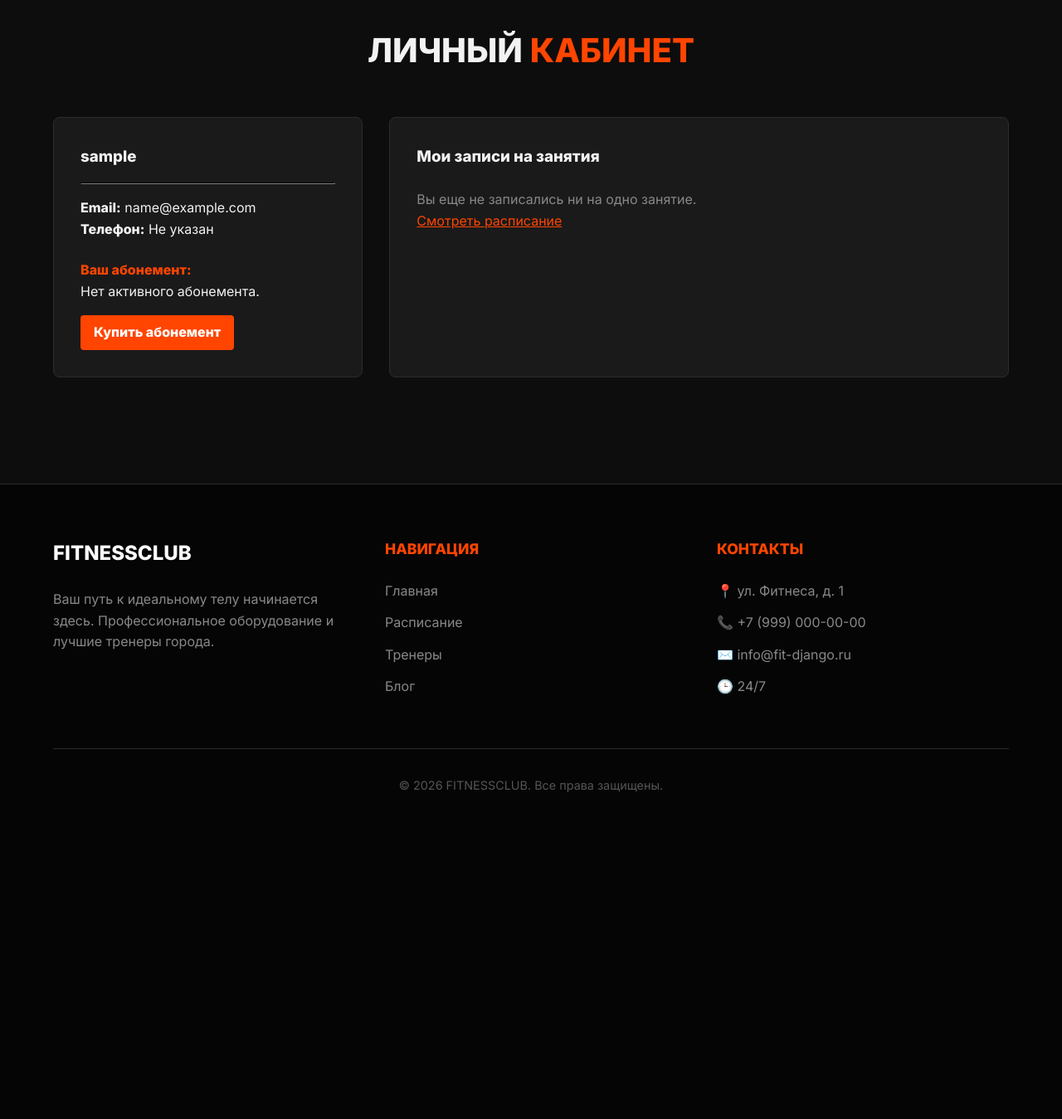
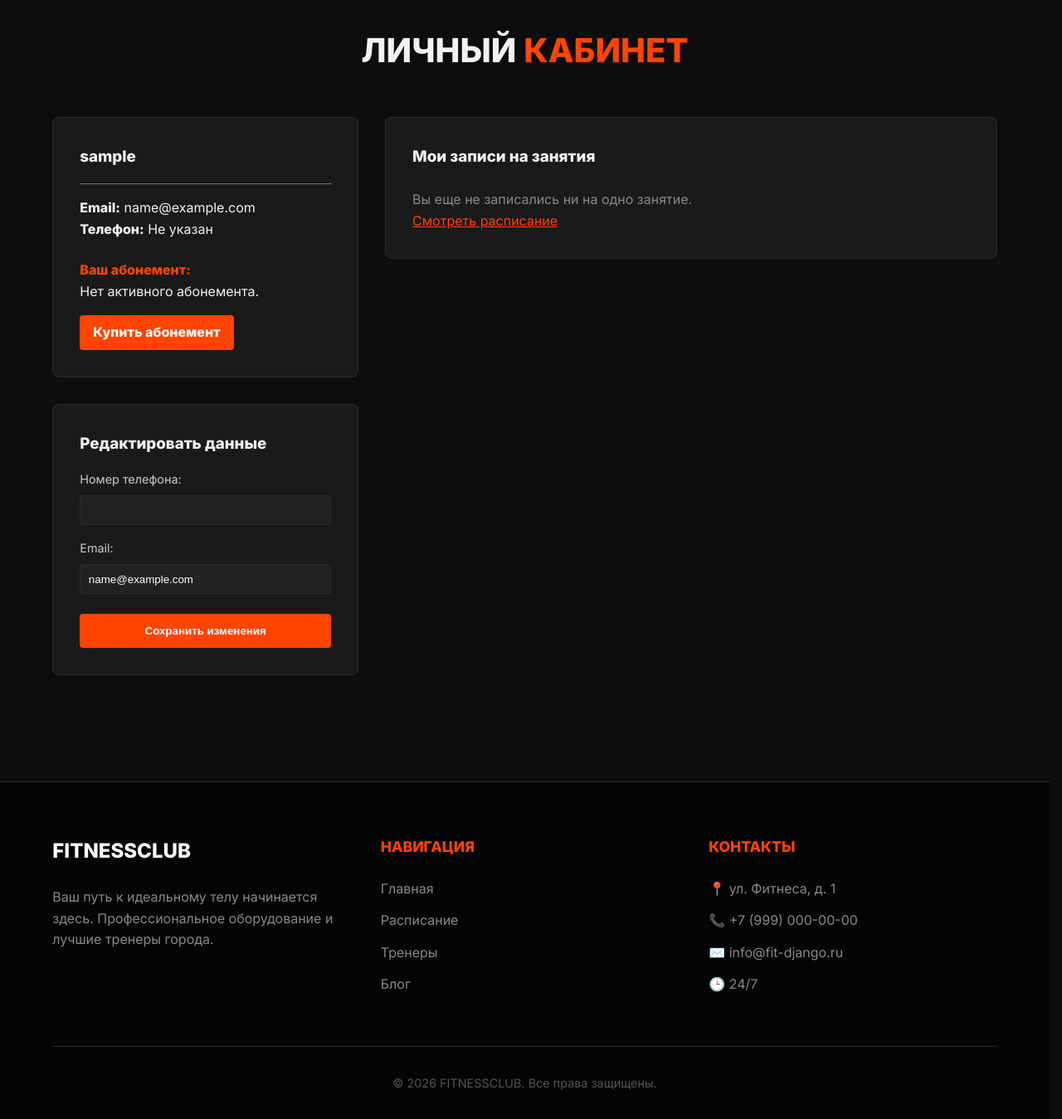
Before and after one commit to ZentifyID/django-fitness, a Django app: page /members/dashboard/ in a window 1280 px wide. Shown: the part 71-1420 px from the top of the page at 83% size. Before the commit the page ends 1026 px from the top, so only its background shows below. Run offline with Django 5.2, Linux system fonts and the light colour scheme; the visitor is signed in with stand-in values (Sample User, id 1); data comes from the database, SQL or seed files in the repository; data that the repository does not hold is empty.

Commit message:
Редактирование дизайна

```diff
--- /dev/null
+++ b/members/forms.py
@@ -0,0 +1,43 @@
+from django import forms
+from django.contrib.auth.models import User
+from django.contrib.auth.forms import UserCreationForm
+from .models import MemberProfile
+
+class MemberRegistrationForm(UserCreationForm):
+    email = forms.EmailField(required=True, label="Email")
+    phone = forms.CharField(max_length=20, required=True, label="Номер телефона")
+
+    class Meta(UserCreationForm.Meta):
+        fields = UserCreationForm.Meta.fields + ('email',)
+
+    def save(self, commit=True):
+        user = super().save(commit=False)
+        user.email = self.cleaned_data['email']
+        if commit:
+            user.save()
+            # Профиль создается в представлении или через сигналы, но мы сделаем в представлении для контроля
+        return user
+
+class ProfileUpdateForm(forms.ModelForm):
+    email = forms.EmailField(required=True, label="Email")
+
+    class Meta:
+        model = MemberProfile
+        fields = ['phone']
+        labels = {
+            'phone': 'Номер телефона',
+        }
+
+    def __init__(self, *args, **kwargs):
+        user = kwargs.pop('user', None)
+        super().__init__(*args, **kwargs)
+        if user:
+            self.fields['email'].initial = user.email
+
+    def save(self, user, commit=True):
+        profile = super().save(commit=False)
+        user.email = self.cleaned_data['email']
+        if commit:
+            user.save()
+            profile.save()
+        return profile
--- a/members/views.py
+++ b/members/views.py
@@ -8,17 +8,20 @@ import datetime
 from .models import MemberProfile, MembershipPlan
 from schedule.models import Booking
 
+from .forms import MemberRegistrationForm, ProfileUpdateForm
+
 def register_view(request):
     if request.method == 'POST':
-        form = UserCreationForm(request.POST)
+        form = MemberRegistrationForm(request.POST)
         if form.is_valid():
             user = form.save()
-            MemberProfile.objects.create(user=user)
+            phone = form.cleaned_data.get('phone')
+            MemberProfile.objects.create(user=user, phone=phone)
             login(request, user)
             messages.success(request, 'Регистрация прошла успешно!')
             return redirect('members:dashboard')
     else:
-        form = UserCreationForm()
+        form = MemberRegistrationForm()
     return render(request, 'members/register.html', {'form': form})
 
 def login_view(request):
@@ -43,9 +46,21 @@ def logout_view(request):
 def dashboard(request):
     profile, created = MemberProfile.objects.get_or_create(user=request.user)
     bookings = Booking.objects.filter(user=request.user).order_by('schedule__start_time')
+
+    if request.method == 'POST':
+        form = ProfileUpdateForm(request.POST, instance=profile, user=request.user)
+        if form.is_valid():
+            form.save(user=request.user)
+            messages.success(request, 'Профиль успешно обновлен!')
+            return redirect('members:dashboard')
+    else:
+        form = ProfileUpdateForm(instance=profile, user=request.user)
+
     return render(request, 'members/dashboard.html', {
         'profile': profile,
-        'bookings': bookings
+        'bookings': bookings,
+        'form': form,
+        'now': timezone.now()
     })
 
 @login_required
--- a/static_local/css/style.css
+++ b/static_local/css/style.css
@@ -1,3 +1,7 @@
+html {
+    scrollbar-gutter: stable;
+}
+
 :root {
     --bg-color: #0d0d0d;
     --text-color: #f2f2f2;
@@ -18,6 +22,13 @@ body {
     color: var(--text-color);
     font-family: var(--font-family);
     line-height: 1.6;
+    display: flex;
+    flex-direction: column;
+    min-height: 100vh;
+}
+
+.content-wrapper {
+    flex: 1;
 }
 
 /* Navbar */
@@ -252,3 +263,60 @@ footer {
     color: #555;
     font-size: 0.9rem;
 }
+/* Toast Notifications */
+.toast-container {
+    position: fixed;
+    bottom: 2rem;
+    right: 2rem;
+    z-index: 2000;
+    display: flex;
+    flex-direction: column;
+    gap: 1rem;
+    max-width: 400px;
+}
+
+.toast {
+    background: var(--secondary);
+    color: white;
+    padding: 1.2rem 1.5rem;
+    border-radius: 8px;
+    border: 1px solid var(--accent);
+    border-left: 5px solid var(--primary);
+    box-shadow: 0 10px 30px rgba(0,0,0,0.5);
+    display: flex;
+    align-items: center;
+    justify-content: space-between;
+    animation: slideIn 0.5s ease forwards;
+    cursor: pointer;
+}
+
+.toast.success { border-left-color: #4CAF50; }
+.toast.error { border-left-color: #F44336; }
+.toast.warning { border-left-color: #FF9800; }
+.toast.info { border-left-color: #2196F3; }
+
+.toast.fade-out {
+    animation: slideOut 0.5s ease forwards;
+}
+
+@keyframes slideIn {
+    from {
+        transform: translateX(100%);
+        opacity: 0;
+    }
+    to {
+        transform: translateX(0);
+        opacity: 1;
+    }
+}
+
+@keyframes slideOut {
+    from {
+        transform: translateX(0);
+        opacity: 1;
+    }
+    to {
+        transform: translateX(100%);
+        opacity: 0;
+    }
+}
--- a/templates/base.html
+++ b/templates/base.html
@@ -34,8 +34,32 @@
         </div>
     </nav>
 
-    {% block content %}
-    {% endblock %}
+    <div class="content-wrapper">
+        {% block content %}
+        {% endblock %}
+    </div>
+
+    <!-- Toast Notifications -->
+    <div class="toast-container" id="toast-container">
+        {% if messages %}
+            {% for message in messages %}
+                <div class="toast {{ message.tags }}" onclick="this.classList.add('fade-out'); setTimeout(() => this.remove(), 500);">
+                    <span>{{ message }}</span>
+                    <span style="margin-left: 1rem; opacity: 0.5;">&times;</span>
+                </div>
+            {% endfor %}
+        {% endif %}
+    </div>
+
+    <script>
+        // Auto-close toasts after 5 seconds
+        document.querySelectorAll('.toast').forEach(toast => {
+            setTimeout(() => {
+                toast.classList.add('fade-out');
+                setTimeout(() => toast.remove(), 500);
+            }, 5000);
+        });
+    </script>
 
     <footer>
         <div class="footer-grid">
--- a/templates/members/dashboard.html
+++ b/templates/members/dashboard.html
@@ -8,7 +8,8 @@
 
     <div style="display: grid; grid-template-columns: 1fr 2fr; gap: 2rem;">
         <!-- Профиль -->
-        <div style="background: var(--secondary); padding: 2rem; border-radius: 8px; border: 1px solid var(--accent);">
+        <div>
+            <div style="background: var(--secondary); padding: 2rem; border-radius: 8px; border: 1px solid var(--accent); margin-bottom: 2rem;">
                 <h3>{{ user.username }}</h3>
                 <hr style="margin: 1rem 0; border-color: var(--accent);">
                 <p><strong>Email:</strong> {{ user.email|default:"Не указан" }}</p>
@@ -24,19 +25,36 @@
                 {% endif %}
             </div>
 
+            <!-- Редактирование профиля -->
+            <div style="background: var(--secondary); padding: 2rem; border-radius: 8px; border: 1px solid var(--accent);">
+                <h3 style="margin-bottom: 1rem;">Редактировать данные</h3>
+                <form method="POST">
+                    {% csrf_token %}
+                    <div class="profile-form">
+                        {{ form.as_p }}
+                    </div>
+                    <button type="submit" class="btn-primary" style="width: 100%; padding: 0.8rem; margin-top: 0.5rem;">Сохранить изменения</button>
+                </form>
+            </div>
+        </div>
+
         <!-- Мои записи -->
-        <div style="background: var(--secondary); padding: 2rem; border-radius: 8px; border: 1px solid var(--accent);">
+        <div style="background: var(--secondary); padding: 2rem; border-radius: 8px; border: 1px solid var(--accent); height: fit-content;">
             <h3 style="margin-bottom: 1.5rem;">Мои записи на занятия</h3>
             {% if bookings %}
                 <ul style="list-style: none;">
                 {% for booking in bookings %}
-                    <li style="padding: 1rem; border-bottom: 1px solid var(--accent); display: flex; justify-content: space-between; align-items: center;">
+                    <li style="padding: 1rem; border-bottom: 1px solid var(--accent); display: flex; justify-content: space-between; align-items: center; {% if booking.schedule.start_time < now %}opacity: 0.6;{% endif %}">
                         <div>
                             <strong style="color: {{ booking.schedule.activity.color }};">{{ booking.schedule.activity.name }}</strong>
                             <br>
                             <span style="font-size: 0.9rem; color: #ccc;">{{ booking.schedule.start_time|date:"d E Y, H:i" }}</span>
                         </div>
-                        <span style="font-size: 0.9rem; padding: 0.3rem 0.6rem; background: rgba(255,255,255,0.1); border-radius: 4px;">Записан</span>
+                        {% if booking.schedule.start_time < now %}
+                            <span style="font-size: 0.8rem; padding: 0.3rem 0.6rem; background: rgba(0,255,0,0.1); color: #4CAF50; border: 1px solid #4CAF50; border-radius: 4px;">Завершено</span>
+                        {% else %}
+                            <span style="font-size: 0.8rem; padding: 0.3rem 0.6rem; background: rgba(255,69,0,0.1); color: var(--primary); border: 1px solid var(--primary); border-radius: 4px;">Записан</span>
+                        {% endif %}
                     </li>
                 {% endfor %}
                 </ul>
@@ -47,4 +65,11 @@
         </div>
     </div>
 </section>
+
+<style>
+    .profile-form p { margin-bottom: 1rem; }
+    .profile-form label { display: block; margin-bottom: 0.5rem; color: #ccc; font-size: 0.9rem; }
+    .profile-form input { width: 100%; padding: 0.6rem; border: 1px solid var(--accent); background: #222; color: white; border-radius: 4px; }
+    .profile-form input:focus { outline: none; border-color: var(--primary); }
+</style>
 {% endblock %}
```
Also changed, not shown: templates/members/login.html (+26 -6 lines), templates/members/register.html (+40 -8 lines), templates/schedule/schedule_list.html (+0 -16 lines). Lines whose indentation alone changed are shown as unchanged.
